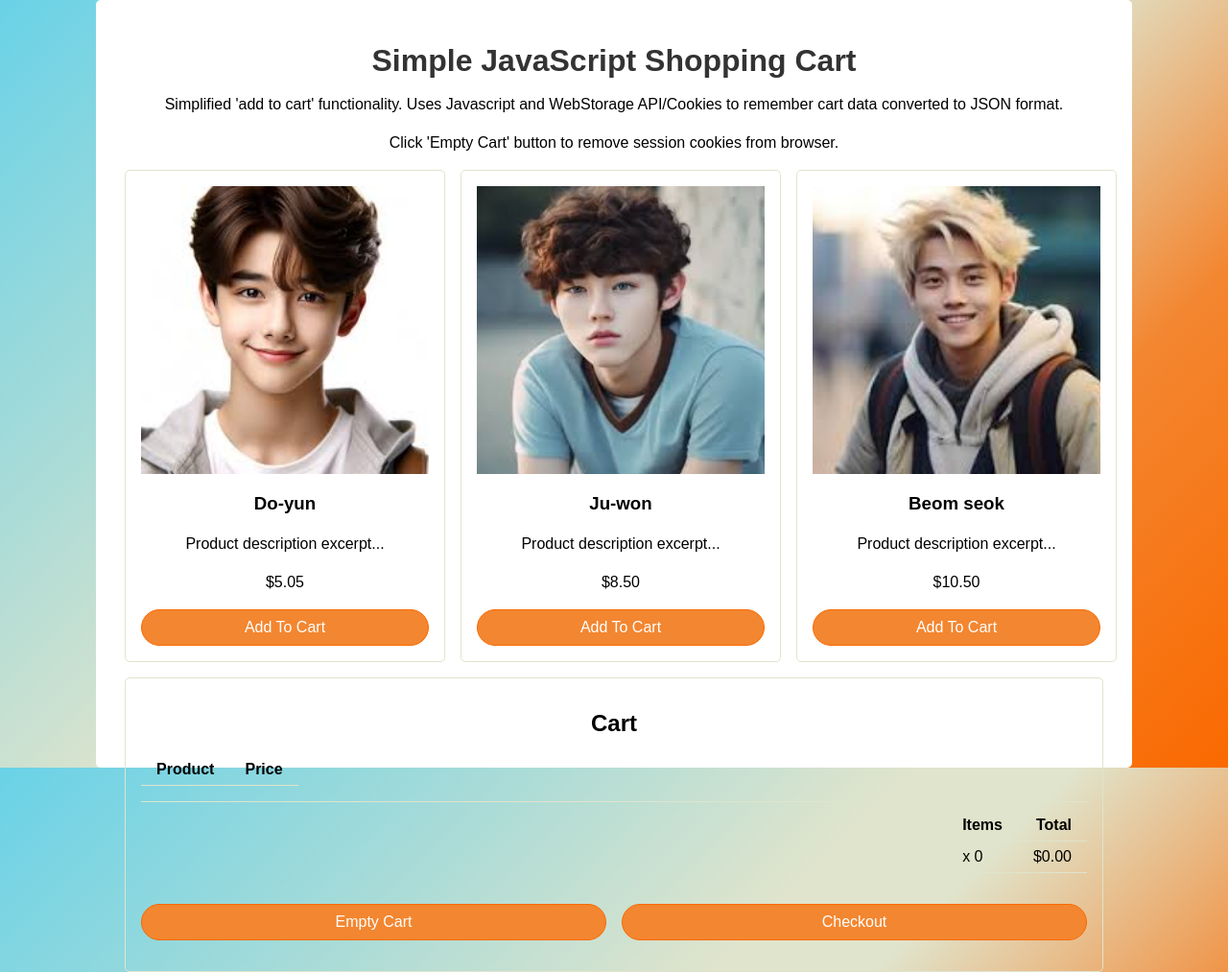
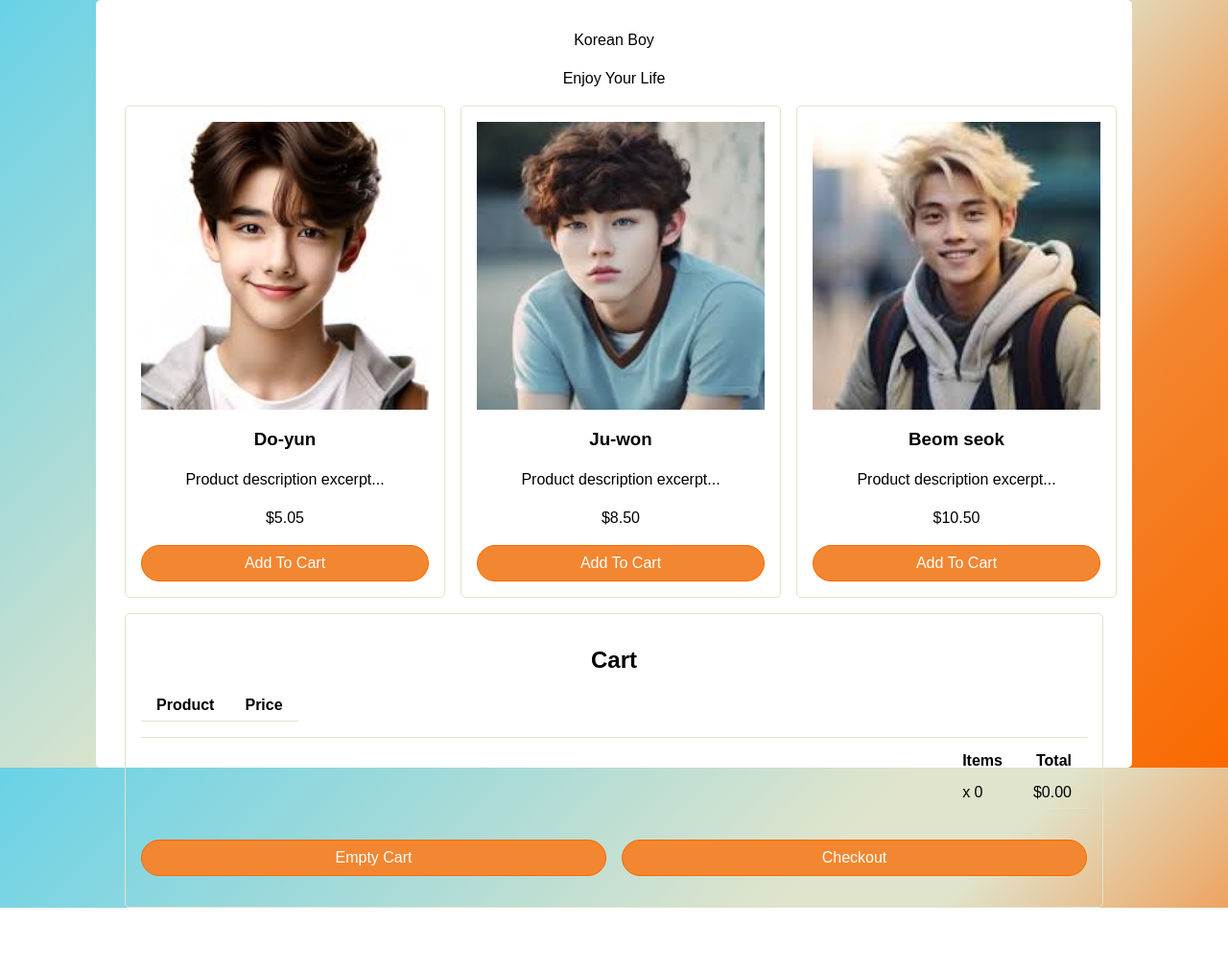
Before and after one commit to VATSALPANCHANIJ/Korean-Russian-E-commercee, a plain HTML site: page Female.html in a window 1280 px wide. Shown: the whole page at 96% size. After the commit the page ends 946 px from the top, so only its background shows below. Drawn offline with Linux system fonts and the light colour scheme.

Commit message:
Heading and Title

```diff
--- a/Female.html
+++ b/Female.html
@@ -10,11 +10,9 @@
 
 <body>
     <div class="container">
-        <h1>Simple JavaScript Shopping Cart</h1>
-        <p>Simplified 'add to cart' functionality. Uses Javascript
-            and WebStorage API/Cookies to remember cart data converted to JSON format.</p>
-        <p>Click 'Empty Cart' button to remove session cookies from browser.</p>
-        <div id="alerts"></div>
+
+        <div id="alerts">Korean Boy</div>
+        <p>Enjoy Your Life</p>
         <div class="productcont">
             <div class="product">
                 <div class="images">
```
Also changed, not shown: Male.html (+2 -5 lines), Other.html (+2 -5 lines).
